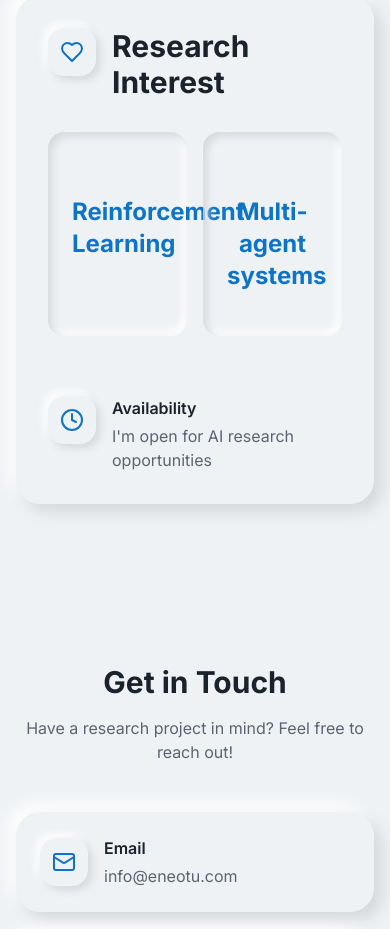
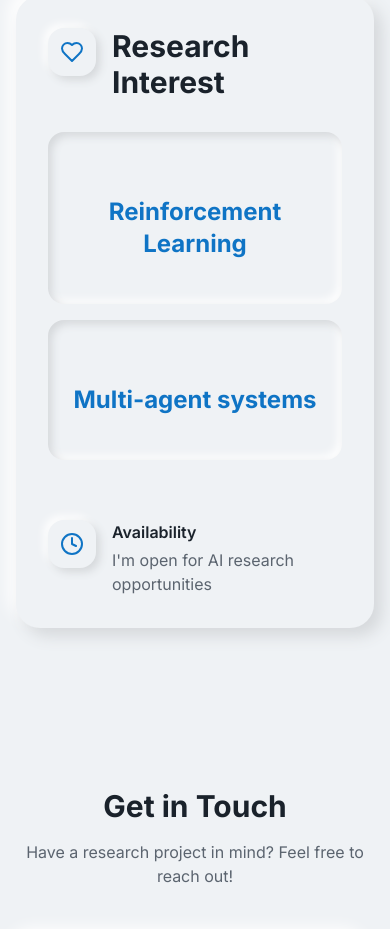
Before and after one commit to eneotujoe/eneotu-frontend, a Next.js app: page / in a window 390 px wide. Shown: the part 2760-3689 px from the top of the page. Built offline with nearby package versions, Linux system fonts and the light colour scheme; no server answers.

Commit message:
updated research interest

```diff
--- a/app/page.tsx
+++ b/app/page.tsx
@@ -1,5 +1,5 @@
 import { HeroSection } from "@/components/hero-section"
-import { InterestSection } from "@/components/interest-section"
+import { InterestSection } from "@/components/research-interest"
 import { SkillsSection } from "@/components/skills-section"
 import { ContactSection } from "@/components/contact-section"
 
--- a/components/interest-section.tsx
+++ b/components/research-interest.tsx
@@ -19,7 +19,7 @@ export function InterestSection() {
             </div>
           </div>
 
-          <div className="grid grid-cols-2 gap-4 mb-5">
+          <div className="grid md:grid-cols-2 grid-cols-1 gap-4 mb-5">
             {[
               { research: "Reinforcement Learning", },
               { research: "Multi-agent systems",},
```
